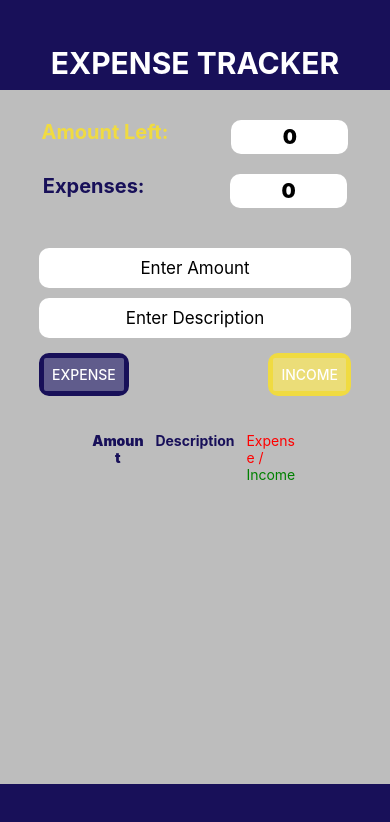
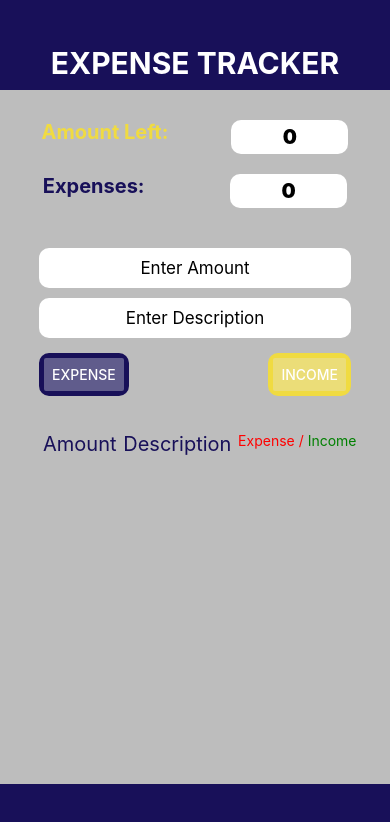
Before and after one commit to Apoorvjoc/expense-Tracaker-RN, a React Native app: screen / in a window 390 px wide. Shown: the top 822 px of the page. Built offline with nearby package versions, Linux system fonts and the light colour scheme.

Commit message:
final ui without navigator+

```diff
--- a/App.js
+++ b/App.js
@@ -1,5 +1,11 @@
 import React, { useState, useEffect } from "react";
-import { StyleSheet, Text, View, FlatList } from "react-native";
+import {
+  StyleSheet,
+  Text,
+  View,
+  FlatList,
+  KeyboardAvoidingView,
+} from "react-native";
 import ExpenseItem from "./Components/ExpenseItem.js";
 import Input from "./Components/Input.js";
 import Header from "./Components/Header.js";
@@ -45,7 +51,7 @@
   });
 
   return (
-    <View style={styles.container}>
+    <KeyboardAvoidingView style={styles.container} keyboardVerticalOffset={30}>
       <Header />
       <View style={styles.textContainer}>
         <View style={styles.incomeContainer}>
@@ -104,24 +110,27 @@
                 width: "25%",
                 textAlign: "center",
                 color: Color.header,
-                fontWeight: "900",
+                //fontWeight: "bold",
+                fontSize: 20,
               }}
             >
               Amount
             </Text>
             <Text
               style={{
-                width: "50%",
+                minWidth: "40%",
                 textAlign: "center",
                 color: Color.header,
-                fontWeight: "bold",
+                // fontWeight: "bold",
+                fontSize: 20,
               }}
             >
               Description
             </Text>
-            <View style={{ width: "25%", textAlign: "center" }}>
-              <Text style={{ color: "red" }}>Expense / </Text>
-              <Text style={{ color: "green" }}>Income </Text>
+            <View style={{ minWidth: "30%", textAlign: "center" }}>
+              <Text style={{ color: "red", minWidth: "30%" }}>
+                Expense / <Text style={{ color: "green" }}>Income </Text>
+              </Text>
             </View>
           </View>
           <FlatList
@@ -132,7 +141,7 @@
         </View>
       </View>
       <Footer />
-    </View>
+    </KeyboardAvoidingView>
   );
 }
 
--- a/Components/ExpenseItem.js
+++ b/Components/ExpenseItem.js
@@ -30,7 +30,8 @@
     flexDirection: "row",
     justifyContent: "space-evenly",
     marginVertical: 10,
-    // borderWidth: 10,
+    flexWrap: "wrap",
+    //borderWidth: 10,
   },
   amt: {
     color: Color.black,
@@ -42,7 +43,7 @@
     borderRadius: 10,
     fontWeight: "600",
     elevation: 5,
-    width: "20%",
+    minWidth: "20%",
   },
   desc: {
     elevation: 5,
@@ -54,7 +55,7 @@
     padding: 10,
     borderRadius: 10,
     fontWeight: "600",
-    width: "50%",
+    minWidth: "50%",
   },
   exp: {
     elevation: 5,
@@ -66,7 +67,7 @@
     padding: 10,
     borderRadius: 10,
     fontWeight: "600",
-    width: "21%",
+    minWidth: "21%",
   },
   inc: {
     elevation: 5,
@@ -78,6 +79,6 @@
     padding: 10,
     borderRadius: 10,
     fontWeight: "600",
-    width: "21%",
+    minWidth: "21%",
   },
 });
```
